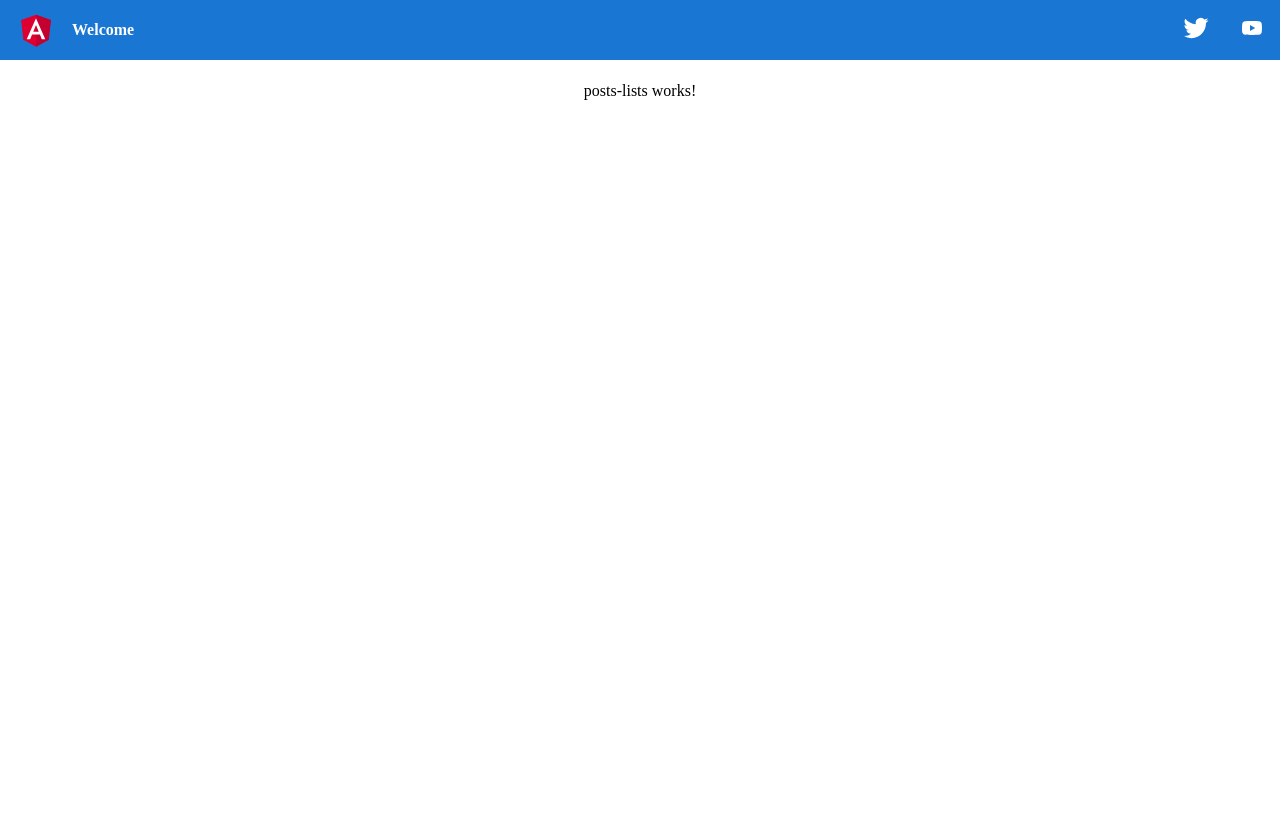
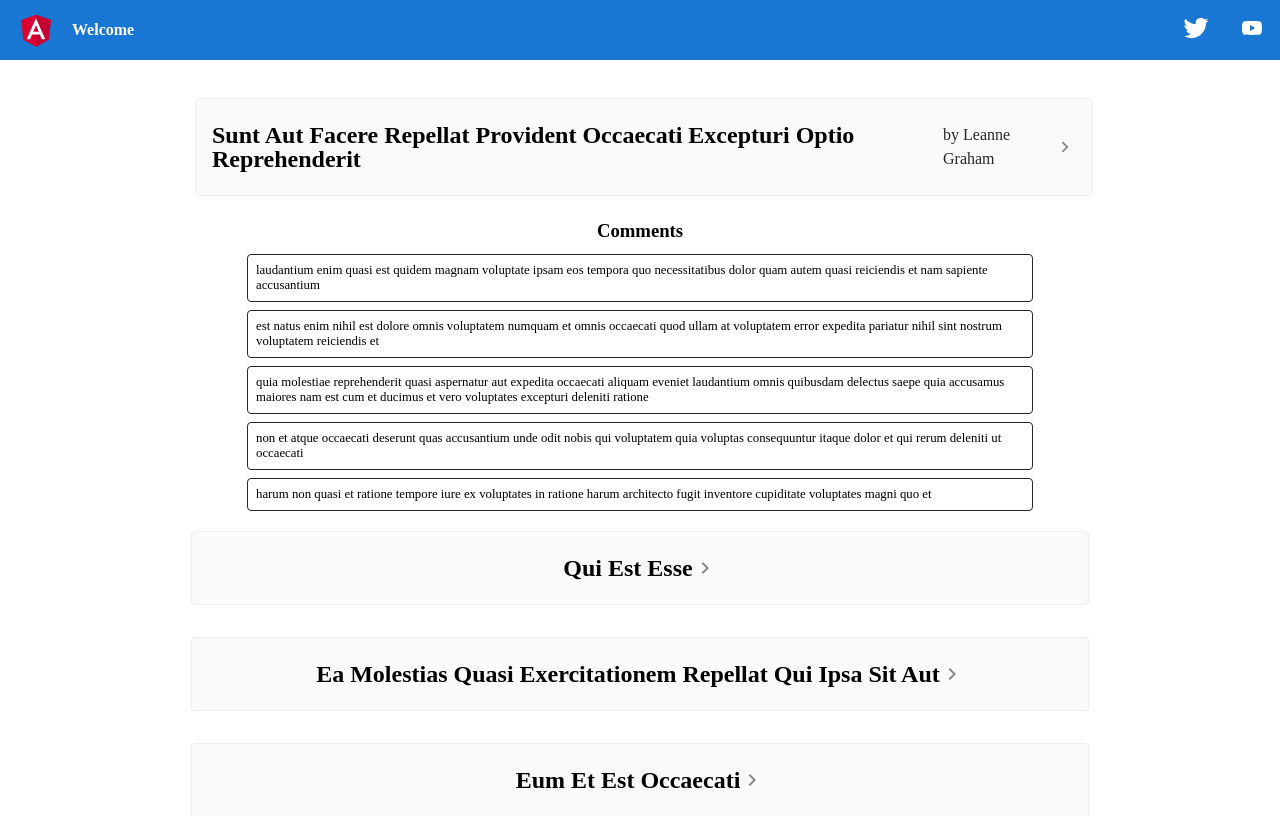
Before and after one commit to ceda018/Q-Test-Cedomir, an Angular app: page /posts in a window 1280 px wide. Shown: the top 816 px of the page. Built offline with nearby package versions, Linux system fonts and the light colour scheme.

Commit message:
posts list / initial layout and props - added

```diff
--- a/src/app/post/posts-lists/posts-lists.component.html
+++ b/src/app/post/posts-lists/posts-lists.component.html
@@ -1 +1,7 @@
-<p>posts-lists works!</p>
+<q-list
+  [list]="postsObject"
+  [itemTitleProperty]="'title'"
+  [user]="'user'"
+  [subListArray]="'comments'"
+  [subListProperty]="'body'"
+  ></q-list>
--- a/src/app/post/posts-lists/posts-lists.component.ts
+++ b/src/app/post/posts-lists/posts-lists.component.ts
@@ -1,14 +1,112 @@
 import { Component, OnInit } from '@angular/core';
+import { Post } from 'src/app/shared/models/post.model';
 
 @Component({
   templateUrl: './posts-lists.component.html',
-  styleUrls: ['./posts-lists.component.scss']
+  styleUrls: ['./posts-lists.component.scss'],
 })
 export class PostsListsComponent implements OnInit {
+  posts = [
+    {
+      userId: 1,
+      id: 1,
+      title:
+        'sunt aut facere repellat provident occaecati excepturi optio reprehenderit',
+      body: 'quia et suscipit\nsuscipit recusandae consequuntur expedita et cum\nreprehenderit molestiae ut ut quas totam\nnostrum rerum est autem sunt rem eveniet architecto',
+      comments: [
+        {
+          postId: 1,
+          id: 1,
+          name: 'id labore ex et quam laborum',
+          email: 'Eliseo@gardner.biz',
+          body: 'laudantium enim quasi est quidem magnam voluptate ipsam eos\ntempora quo necessitatibus\ndolor quam autem quasi\nreiciendis et nam sapiente accusantium',
+        },
+        {
+          postId: 1,
+          id: 2,
+          name: 'quo vero reiciendis velit similique earum',
+          email: 'Jayne_Kuhic@sydney.com',
+          body: 'est natus enim nihil est dolore omnis voluptatem numquam\net omnis occaecati quod ullam at\nvoluptatem error expedita pariatur\nnihil sint nostrum voluptatem reiciendis et',
+        },
+        {
+          postId: 1,
+          id: 3,
+          name: 'odio adipisci rerum aut animi',
+          email: 'Nikita@garfield.biz',
+          body: 'quia molestiae reprehenderit quasi aspernatur\naut expedita occaecati aliquam eveniet laudantium\nomnis quibusdam delectus saepe quia accusamus maiores nam est\ncum et ducimus et vero voluptates excepturi deleniti ratione',
+        },
+        {
+          postId: 1,
+          id: 4,
+          name: 'alias odio sit',
+          email: 'Lew@alysha.tv',
+          body: 'non et atque\noccaecati deserunt quas accusantium unde odit nobis qui voluptatem\nquia voluptas consequuntur itaque dolor\net qui rerum deleniti ut occaecati',
+        },
+        {
+          postId: 1,
+          id: 5,
+          name: 'vero eaque aliquid doloribus et culpa',
+          email: 'Hayden@althea.biz',
+          body: 'harum non quasi et ratione\ntempore iure ex voluptates in ratione\nharum architecto fugit inventore cupiditate\nvoluptates magni quo et',
+        },
+      ],
+      user: {
+        id: 1,
+        name: 'Leanne Graham',
+        username: 'Bret',
+        email: 'Sincere@april.biz',
+        address: {
+          street: 'Kulas Light',
+          suite: 'Apt. 556',
+          city: 'Gwenborough',
+          zipcode: '92998-3874',
+          geo: {
+            lat: '-37.3159',
+            lng: '81.1496',
+          },
+        },
+        phone: '1-770-736-8031 x56442',
+        website: 'hildegard.org',
+        company: {
+          name: 'Romaguera-Crona',
+          catchPhrase: 'Multi-layered client-server neural-net',
+          bs: 'harness real-time e-markets',
+        },
+      },
+    },
+    {
+      userId: 1,
+      id: 2,
+      title: 'qui est esse',
+      body: 'est rerum tempore vitae\nsequi sint nihil reprehenderit dolor beatae ea dolores neque\nfugiat blanditiis voluptate porro vel nihil molestiae ut reiciendis\nqui aperiam non debitis possimus qui neque nisi nulla',
 
-  constructor() { }
+    },
+    {
+      userId: 1,
+      id: 3,
+      title: 'ea molestias quasi exercitationem repellat qui ipsa sit aut',
+      body: 'et iusto sed quo iure\nvoluptatem occaecati omnis eligendi aut ad\nvoluptatem doloribus vel accusantium quis pariatur\nmolestiae porro eius odio et labore et velit aut',
+    },
+    {
+      userId: 1,
+      id: 4,
+      title: 'eum et est occaecati',
+      body: 'ullam et saepe reiciendis voluptatem adipisci\nsit amet autem assumenda provident rerum culpa\nquis hic commodi nesciunt rem tenetur doloremque ipsam iure\nquis sunt voluptatem rerum illo velit',
+    },
+    {
+      userId: 1,
+      id: 5,
+      title: 'nesciunt quas odio',
+      body: 'repudiandae veniam quaerat sunt sed\nalias aut fugiat sit autem sed est\nvoluptatem omnis possimus esse voluptatibus quis\nest aut tenetur dolor neque',
+    },
+  ];
+
+  postsObject: Array<Post> = [];
+
+  constructor() {}
 
   ngOnInit(): void {
+    this.postsObject = JSON.parse(JSON.stringify(this.posts));
+    console.log(this.postsObject);
   }
-
 }
```
